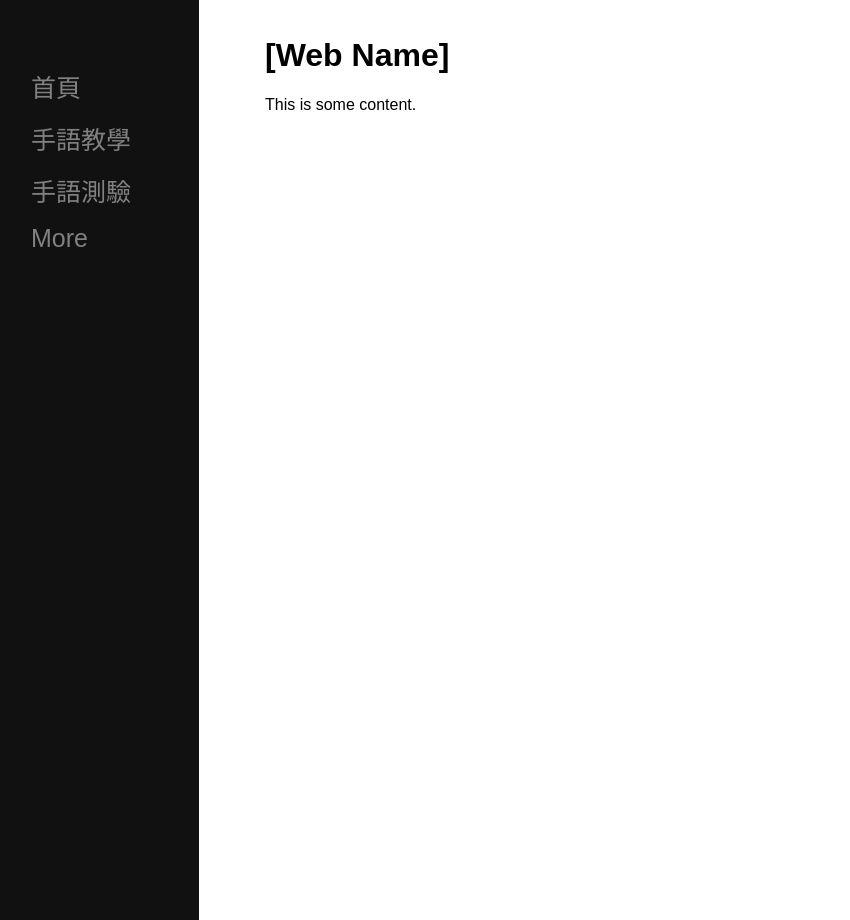
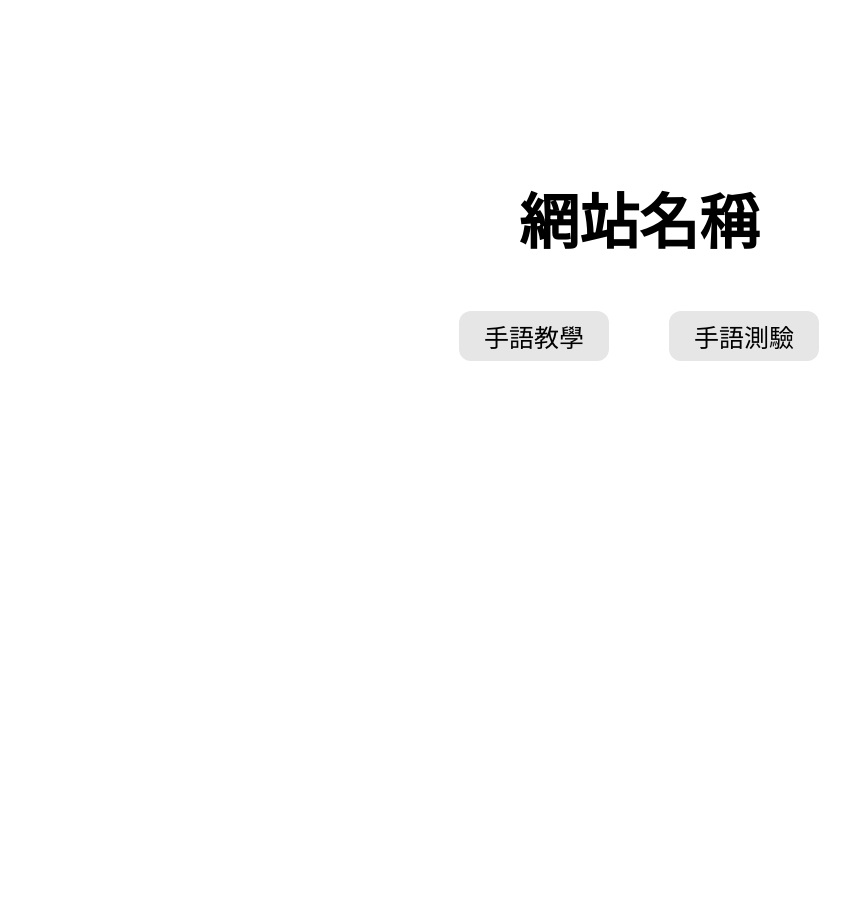
Before and after one commit to ye1206/Sign-Language, a Django app: page / in a window 1280 px wide. Shown: the whole page, without its empty margins (1-851 px from the left). Run offline with Django 3.2, Linux system fonts and the light colour scheme; parts of the project's set-up code (start-up, migrations or seed data) failed here and were passed over.

Commit message:
修改網頁呈現樣式

```diff
--- a/Django/mysite/templates/index.html
+++ b/Django/mysite/templates/index.html
@@ -1,59 +1,51 @@
+
 <!DOCTYPE html>
 <html>
+
   <head>
+    <title>網站名稱</title>
     <style>
-        body {
-            font-family: Arial, sans-serif;
-            margin: 0;
-            padding: 0;
-            display: flex;
+      .button {
+        background-color: #fff;
+        border: none;
+        text-align: center;
+        text-decoration: none;
+        display: inline-block;
+        width: 150px;
+        height: 50px;
+        transition-duration: 0.4s;/*確定懸停的速度*/
+        cursor: pointer;/*改變滑鼠*/
+      }
+      .button:hover {/*陰影按鈕*/
+          box-shadow: 0 12px 16px 0 rgba(0,0,0,0.24),0 17px 50px 0 rgba(0,0,0,0.19);
           }
 
-        .sidebar {
-            height: 100%;
-            width: 200px; /* Set the width of the sidebar */
-            position: fixed;
-            z-index: 1;
-            top: 0;
-            left: 0;
-            background-color: #111;
-            overflow-x: hidden;
-            padding-top: 60px;
+      .button2, .button3 {
+        background-color: #e6e6e6;
+        flex: 1; /* 讓按鈕平均分配 .relative 元素的寬度 */
+        margin: 10px 30px; /* 為按鈕添加邊距，以避免它們相鄰 */
+        border-radius: 12px; /* 將按鈕的邊角設為圓角 */
     }
 
-        .sidebar a {
-            padding: 8px 8px 8px 32px;
-            text-decoration: none;
-            font-size: 25px;
-            color: #818181;
-            display: block;
-            transition: 0.3s;
-        }
-
-        .sidebar a:hover {
-            color: #f1f1f1;
-        }
-
-        .content {
-            margin-left: 250px; /* Same as the width of the sidebar */
-            padding: 1em;
-            flex-grow: 1;
+      .relative {
+        position: absolute;
+        left: 50%;
+        transform: translateX(-50%);
+        display: flex;
+        justify-content: space-around;
     }
       </style>
   </head>
+
   <body>
+    <br><br><br><br><br><br><br>
+    <h1 style="font-size:60px;" align="center">網站名稱</h1>
 
-<div id="mySidebar" class="sidebar">
-  <a href="/">首頁</a>
-  <a href="{% url 'tutorial' %}">手語教學</a>
-  <a href="{% url 'test' %}">手語測驗</a>
-  <a href="#">More</a>
+    <div class = "relative">
+      <a href="{% url 'tutorial' %}"><button class="button button2" style="font-size:25px;">手語教學</button></a><!--記得更改連結-->
+      <a href="{% url 'test' %}"><button class="button button3" style="font-size:25px;">手語測驗</button></a><!--記得更改連結-->
     </div>
 
-<div class="content">
-  <h1>[Web Name]</h1>
-  <p>This is some content.</p>
-</div>
-
+    <body bgcolor="#fff"></body>
   </body>
 </html>
```
Also changed, not shown: Django/mysite/templates/base.html (deleted, +0 -54 lines), Django/mysite/templates/image_upload.html (deleted, +0 -14 lines), Django/mysite/templates/tutorial.html (+171 -36 lines). Lines whose indentation alone changed are shown as unchanged.
